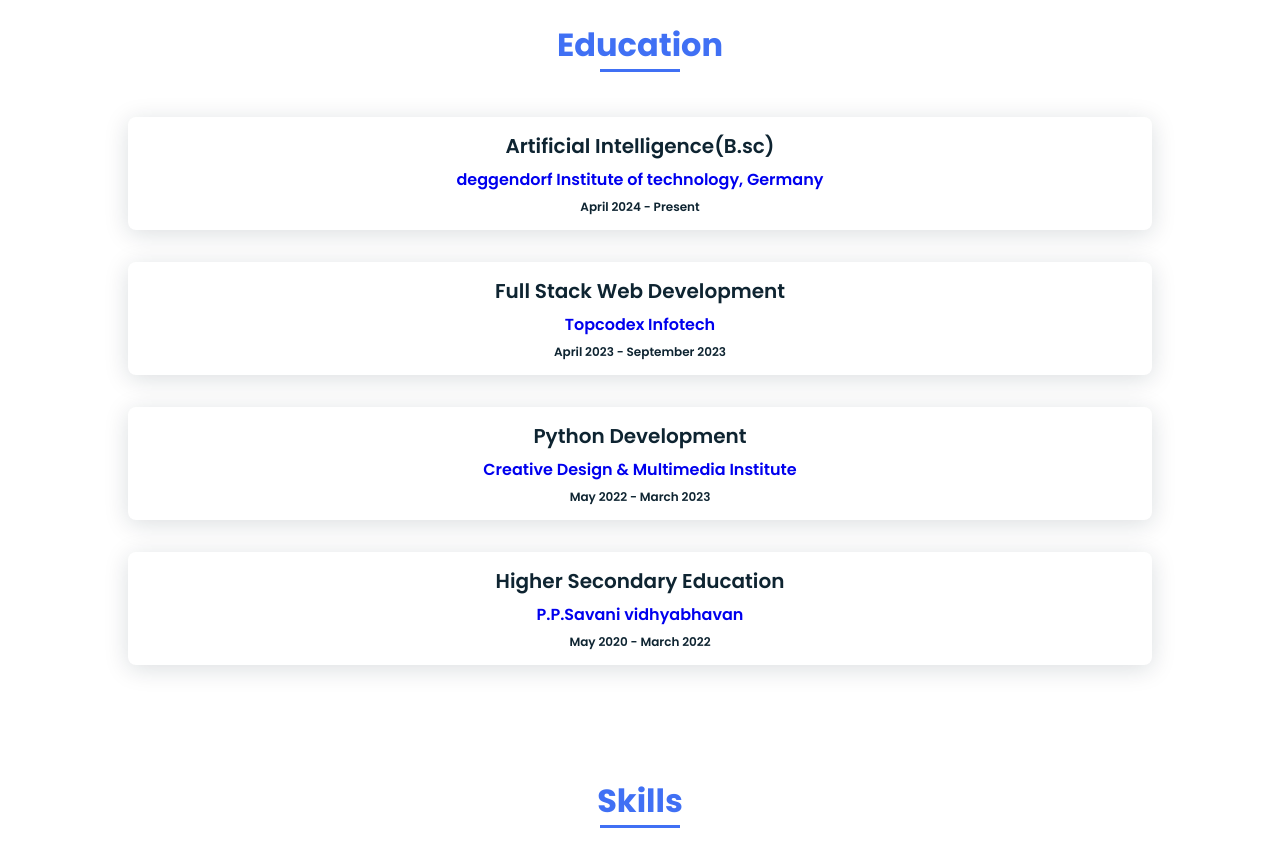
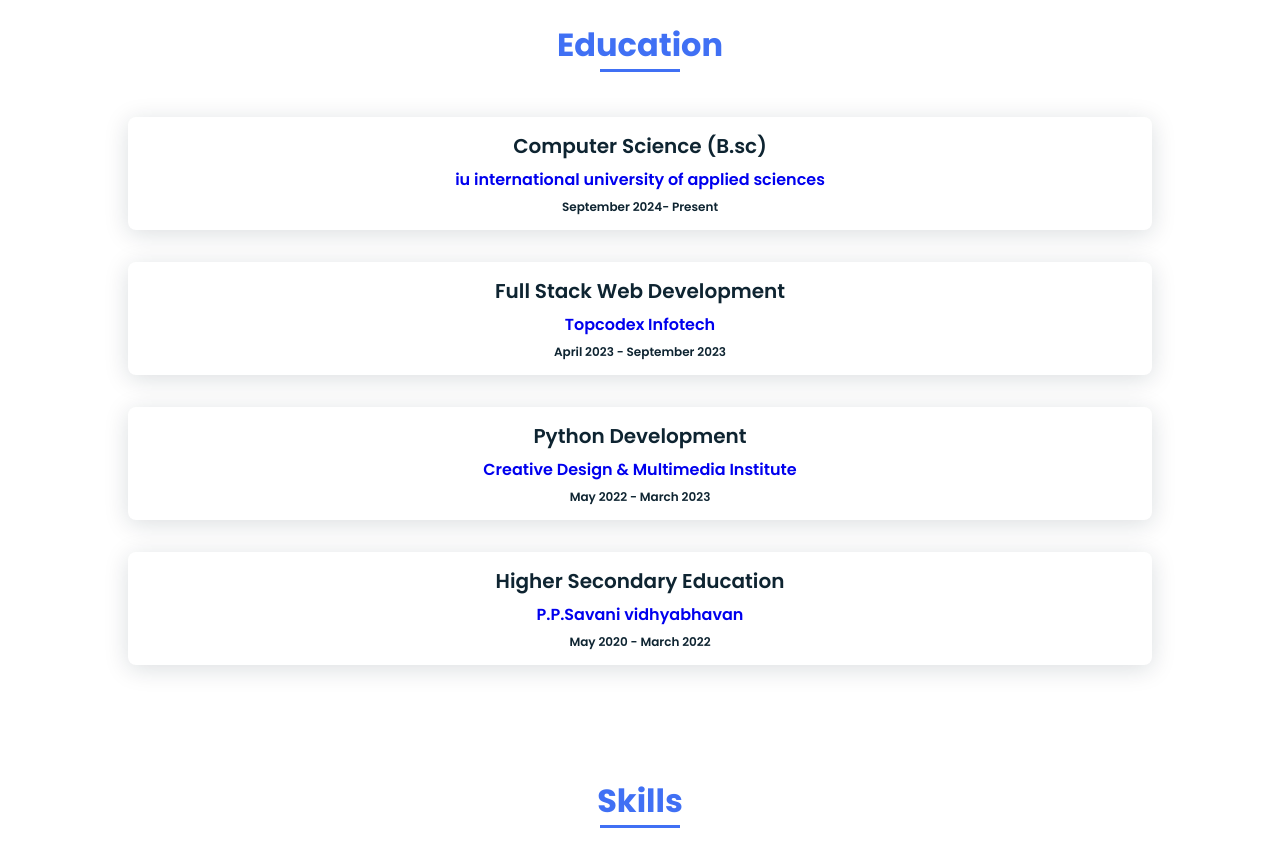
Before and after one commit to Rajpaladiya/Portfolio, a plain HTML site: page index.html in a window 1280 px wide. Shown: the part 1740-2607 px from the top of the page. Drawn offline with nearby package versions, Linux system fonts and the light colour scheme.

Commit message:
Update index.html

```diff
--- a/index.html
+++ b/index.html
@@ -115,9 +115,9 @@
         <div class="education-data">
           <div class="education-names">
             <!-- <i class="bx bxl-html5 skills-icon"></i> -->
-            <span class="education-name">Artificial Intelligence(B.sc)</span>
-            <a href="https://www.th-deg.de/en" class="education-platform ">deggendorf Institute of technology, Germany</a>
-            <p class="education-duration ">April 2024 - Present</p>
+            <span class="education-name">Computer Science (B.sc)</span>
+            <a href="https://www.th-deg.de/en" class="education-platform ">iu international university of applied sciences</a>
+            <p class="education-duration ">September 2024- Present</p>
 
           </div>
         </div>
```
